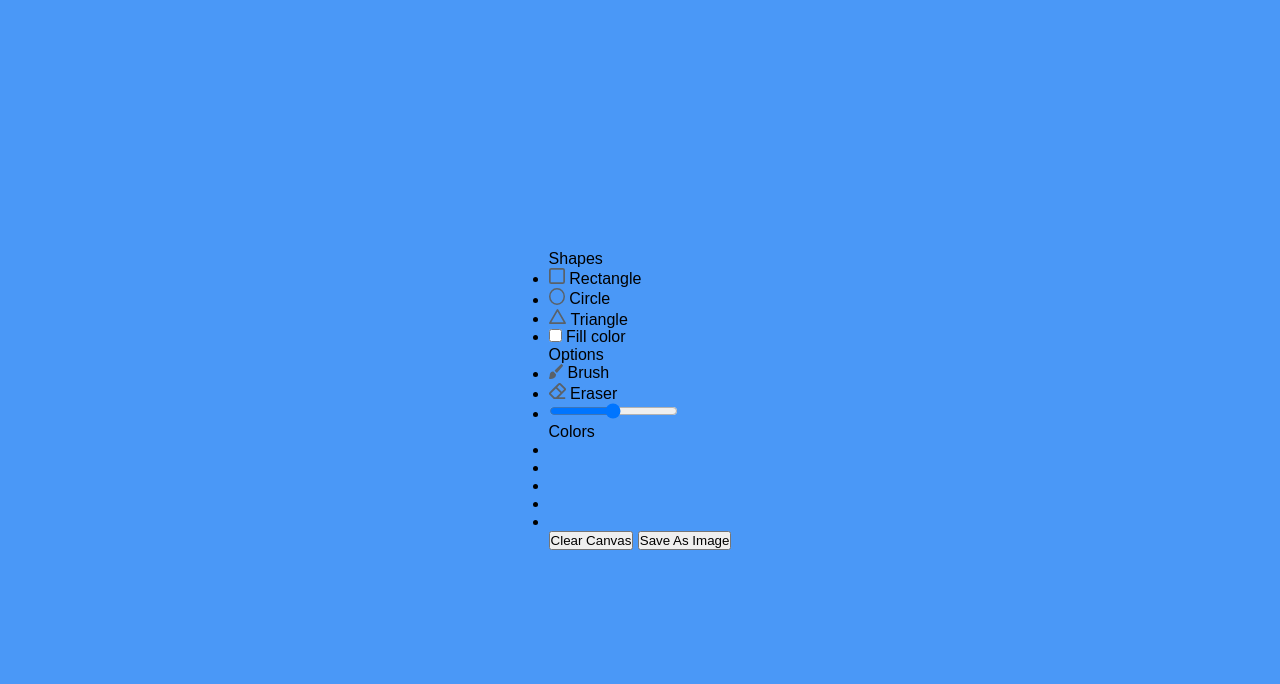
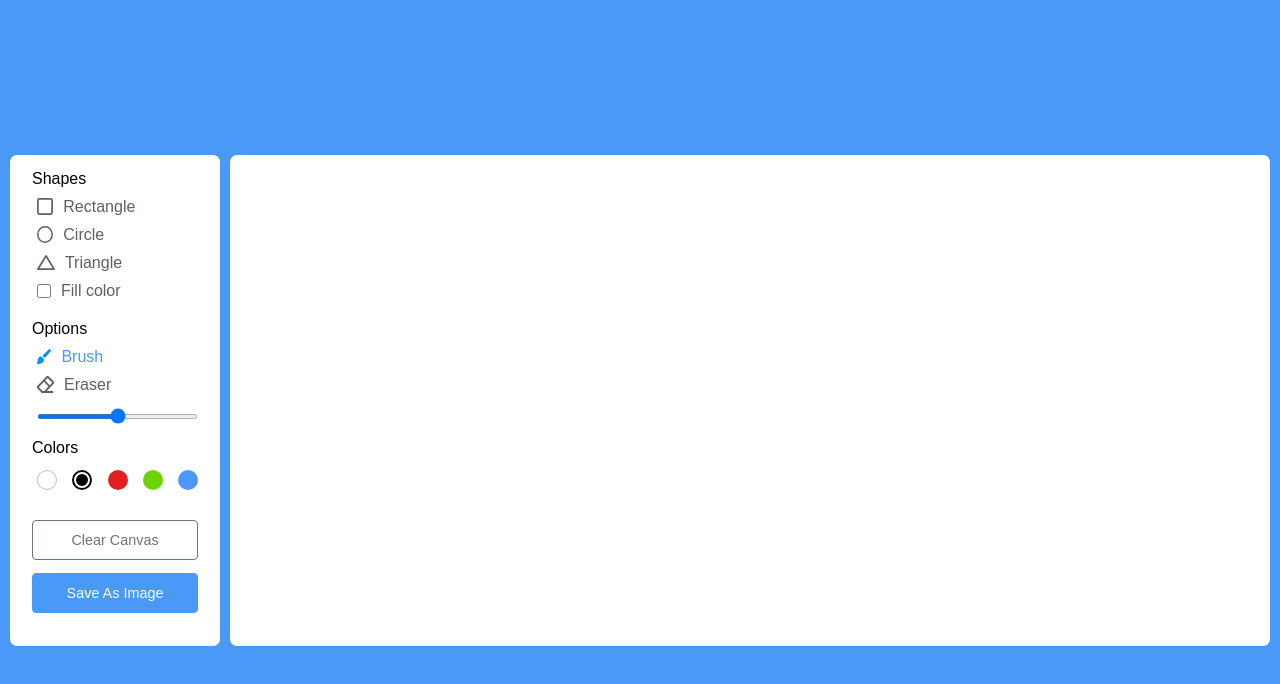
Before and after one commit to frankfarfan96/Drawing-App-Js, a plain HTML site: page index.html in a window 1280 px wide. Drawn offline with Linux system fonts and the light colour scheme.

Commit message:
Finished template

```diff
--- a/index.html
+++ b/index.html
@@ -34,7 +34,7 @@
         <div class="row">
           <label class="title">Options</label>
           <ul class="options">
-            <li class="option">
+            <li class="option active">
               <img src="./assets/brush.svg" alt="" />
               <span>Brush</span>
             </li>
@@ -47,17 +47,19 @@
             </li>
           </ul>
         </div>
-        <div class="row">
+        <div class="row colors">
           <label class="title">Colors</label>
           <ul class="options">
             <li class="option"></li>
+            <li class="option selected"></li>
             <li class="option"></li>
             <li class="option"></li>
-            <li class="option"></li>
-            <li class="option"></li>
+            <li class="option">
+              <input type="color" id="color-picker" value="#4a98f7" />
+            </li>
           </ul>
         </div>
-        <div class="row">
+        <div class="row buttons">
           <button class="clear-canvas">Clear Canvas</button>
           <button class="save-img">Save As Image</button>
         </div>
--- a/style.css
+++ b/style.css
@@ -12,3 +12,156 @@ body {
   min-height: 100vh;
   background: #4a98f7;
 }
+
+.container {
+  display: flex;
+  width: 100%;
+  gap: 10px;
+  padding: 10px;
+  min-width: 1050px;
+}
+section {
+  background: #fff;
+  border-radius: 7px;
+}
+
+.tools-board {
+  width: 210px;
+  padding: 15px 22px 0;
+}
+
+.tools-board .row {
+  margin-bottom: 20px;
+}
+
+.row .options {
+  list-style: none;
+  margin: 10px 0 0 5px;
+}
+
+.row .options .option {
+  display: flex;
+  cursor: pointer;
+  align-items: center;
+  margin-bottom: 10px;
+}
+
+.option:is(:hover, .active) img {
+  filter: invert(17%) sepia(90%) saturate(3000%) hue-rotate(900deg)
+    brightness(100%) contrast(100%);
+}
+
+.option :where(span, label) {
+  color: #5a6168;
+  cursor: pointer;
+  padding-left: 10px;
+}
+
+.option:is(:hover, .active) :where(span, label) {
+  color: #4a98f7;
+}
+
+.options #fill-color {
+  cursor: pointer;
+  height: 14px;
+  width: 14px;
+}
+
+#fill-color:checked ~ label {
+  color: #4a98f7;
+}
+
+.option #size-slider {
+  width: 100%;
+  height: 5px;
+  margin-top: 10px;
+}
+
+.colors .options {
+  display: flex;
+  justify-content: space-between;
+}
+
+.colors .option {
+  height: 20px;
+  width: 20px;
+  border-radius: 50%;
+  margin-top: 3px;
+  position: relative;
+}
+
+.colors .option:nth-child(1) {
+  background: #fff;
+  border: 1px solid #bfbfbf;
+}
+
+.colors .option:nth-child(2) {
+  background: #000;
+}
+
+.colors .option:nth-child(3) {
+  background: #e02020;
+}
+
+.colors .option:nth-child(4) {
+  background: #6dd400;
+}
+
+.colors .option:nth-child(5) {
+  background: #4a98f7;
+}
+
+.colors .option.selected::before {
+  position: absolute;
+  content: "";
+  top: 50%;
+  left: 50%;
+  height: 12px;
+  width: 12px;
+  background: inherit;
+  border-radius: inherit;
+  border: 2px solid #fff;
+  transform: translate(-50%, -50%);
+}
+
+.colors .option:first-child.selected::before {
+  border-color: #ccc;
+}
+
+.option #color-picker {
+  opacity: 0;
+  cursor: pointer;
+}
+
+.buttons button {
+  width: 100%;
+  color: #fff;
+  border: none;
+  outline: none;
+  padding: 11px 0;
+  font-size: 0.9rem;
+  margin-bottom: 13px;
+  background: none;
+  border-radius: 4px;
+  cursor: pointer;
+}
+
+.buttons .clear-canvas {
+  color: #6c757d;
+  border: 1px solid #6c757d;
+  transition: all 0.3s ease;
+}
+
+.clear-canvas:hover {
+  color: #fff;
+  background: #6c757d;
+}
+
+.buttons .save-img {
+  background: #4a98f7;
+  border: 1px solid #4a98f7;
+}
+
+.drawing-board {
+  flex: 1;
+}
```
